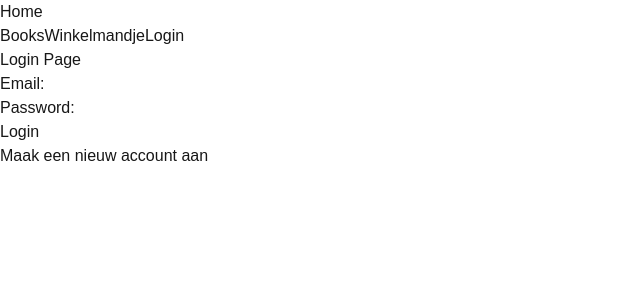
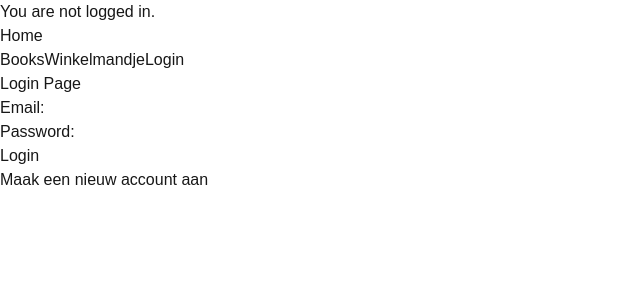
Before and after one commit to laisbenb/the-grand-library, a Next.js app: page /login in a window 1280 px wide. Shown: the top 300 px of the page, without its empty margins (0-640 px from the left). Built offline with nearby package versions, Linux system fonts and the light colour scheme; no server answers.

Commit message:
Login functional. Added Nextauth. added new UserInfo component.

```diff
--- a/package.json
+++ b/package.json
@@ -9,10 +9,12 @@
     "lint": "eslint"
   },
   "dependencies": {
+    "@auth/prisma-adapter": "^2.11.0",
     "@prisma/client": "^6.16.3",
     "bcrypt": "^6.0.0",
     "bcryptjs": "^3.0.2",
     "next": "15.5.2",
+    "next-auth": "^4.24.11",
     "react": "19.1.0",
     "react-dom": "19.1.0"
   },
--- /dev/null
+++ b/src/app/api/auth/[...nextauth]/route.ts
@@ -0,0 +1,56 @@
+// app/api/auth/[...nextauth]/route.ts
+import NextAuth from "next-auth";
+import CredentialsProvider from "next-auth/providers/credentials";
+import { PrismaAdapter } from "@auth/prisma-adapter";
+import prisma from "@/lib/client";
+import bcrypt from "bcryptjs";
+
+const handler = NextAuth({
+  adapter: PrismaAdapter(prisma),
+  session: { strategy: "jwt" },
+  secret: process.env.NEXTAUTH_SECRET, // add this to your .env file
+
+  providers: [
+    CredentialsProvider({
+      name: "Credentials",
+      credentials: {
+        email: { label: "Email", type: "text" },
+        password: { label: "Password", type: "password" },
+      },
+      async authorize(credentials) {
+        if (!credentials?.email || !credentials?.password) {
+          throw new Error("Please enter both email and password");
+        }
+
+        // Check user by email
+        const user = await prisma.user.findUnique({
+          where: { email: credentials.email },
+        });
+
+        if (!user) {
+          throw new Error("No user found with this email");
+        }
+
+        // Compare hashed passwords
+        const isPasswordValid = await bcrypt.compare(
+          credentials.password,
+          user.password
+        );
+
+        if (!isPasswordValid) {
+          throw new Error("Incorrect password");
+        }
+
+        // Return the user object (NextAuth stores it in the JWT)
+        return {
+          id: String(user.id),
+          email: user.email,
+          name: user.name,
+          role: user.role,
+        };
+      },
+    }),
+  ],
+});
+
+export { handler as GET, handler as POST };
--- /dev/null
+++ b/src/app/components/Providers.tsx
@@ -0,0 +1,7 @@
+'use client';
+
+import { SessionProvider } from "next-auth/react";
+
+export function Providers({ children }: { children: React.ReactNode }) {
+  return <SessionProvider>{children}</SessionProvider>;
+}
--- /dev/null
+++ b/src/app/components/UserInfo.tsx
@@ -0,0 +1,17 @@
+'use client';
+
+import { useSession } from "next-auth/react";
+
+export default function UserInfo() {
+  const { data: session, status } = useSession();
+
+  if (status === "loading") return <p>Loading...</p>;
+
+  if (!session) return <p>You are not logged in.</p>;
+
+  return (
+    <div>
+      <p>Welcome, {session.user?.name} 👋</p>
+    </div>
+  );
+}
--- a/src/app/layout.tsx
+++ b/src/app/layout.tsx
@@ -2,6 +2,9 @@ import type { Metadata } from "next";
 import { Geist, Geist_Mono } from "next/font/google";
 import "./globals.css";
 import NavBar from "./components/NavBar";
+import { Providers } from "./components/Providers";
+import UserInfo from "./components/UserInfo";
+
 
 const geistSans = Geist({
   variable: "--font-geist-sans",
@@ -29,10 +32,12 @@ export default function RootLayout({
         className={`${geistSans.variable} ${geistMono.variable} antialiased`}
       >
         <header>
+          <Providers> <UserInfo /></Providers>
+
           <NavBar />
         </header>
         <main>
-          {children}
+          <Providers>{children}</Providers>
         </main>
         <footer>
 
--- a/src/app/login/page.tsx
+++ b/src/app/login/page.tsx
@@ -1,10 +1,38 @@
+'use client';
+
+import { signIn } from "next-auth/react";
+import { useState } from "react";
+import { useRouter } from "next/navigation";
 import Link from "next/link";
 
 export default function LoginPage() {
+  const [error, setError] = useState<string | null>(null);
+  const router = useRouter();
+
+  async function handleSubmit(event: React.FormEvent<HTMLFormElement>) {
+    event.preventDefault();
+    const formData = new FormData(event.currentTarget);
+    const email = formData.get("email") as string;
+    const password = formData.get("password") as string;
+
+    const result = await signIn("credentials", {
+      email,
+      password,
+      redirect: false,
+    });
+
+    if (result?.error) {
+      setError(result.error);
+    } else {
+      router.push("/"); // redirect to home after login
+    }
+  }
+
   return (
     <div>
       <h1>Login Page</h1>
-            <form action="/login" method="POST">
+      {error && <p style={{ color: "red" }}>{error}</p>}
+      <form onSubmit={handleSubmit}>
         <div>
           <label htmlFor="email">Email:</label>
           <input type="email" id="email" name="email" required />
```
Also changed, not shown: 1 other file (tests, documents, lock files or other folders). Lines whose indentation alone changed are shown as unchanged.
